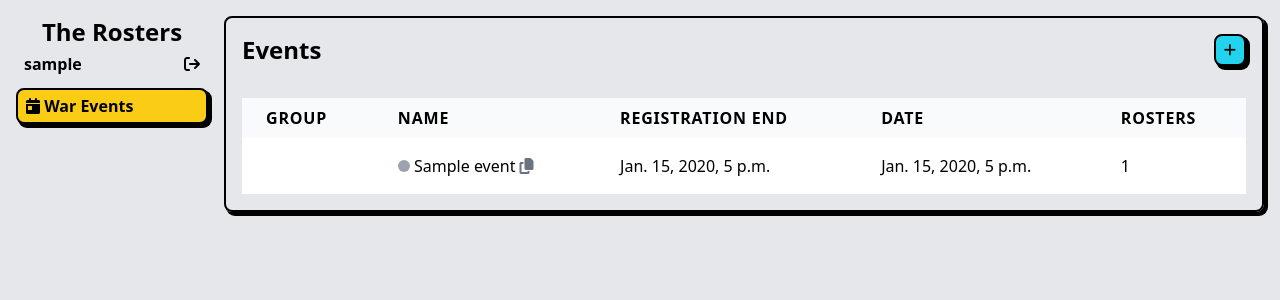
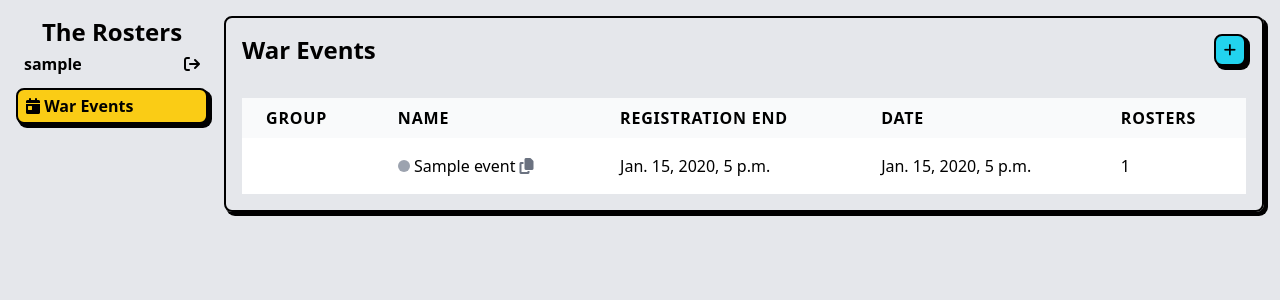
Before and after one commit to eriwiana/pimd-rosters, a Django app: page /events/ in a window 1280 px wide. Shown: the top 300 px of the page. Run offline with Django 4.2, Linux system fonts and the light colour scheme; a user stored in the database is signed in; tables that the repository leaves empty hold one stand-in row (values such as "Sample post"); some libraries are stand-ins or nearby versions.

Commit message:
Changed title

```diff
--- a/rosters/templates/events/list.html
+++ b/rosters/templates/events/list.html
@@ -16,7 +16,7 @@
   {% endif %}
 
   <div class="flex mx-auto justify-between mb-4">
-    <h2 class="text-2xl font-semibold">Events</h2>
+    <h2 class="text-2xl font-semibold">War Events</h2>
     <a href="{% url 'event-create' %}" title="Add New Event"><div class="px-2 py-1 text-sm font-bold bg-cyan-400 hover:bg-emerald-400 border-2 border-black rounded-lg shadow-[3px_3px_0px_1px_black]"><i class="fas fa-plus"></i></div>
     </a>
   </div>
```
